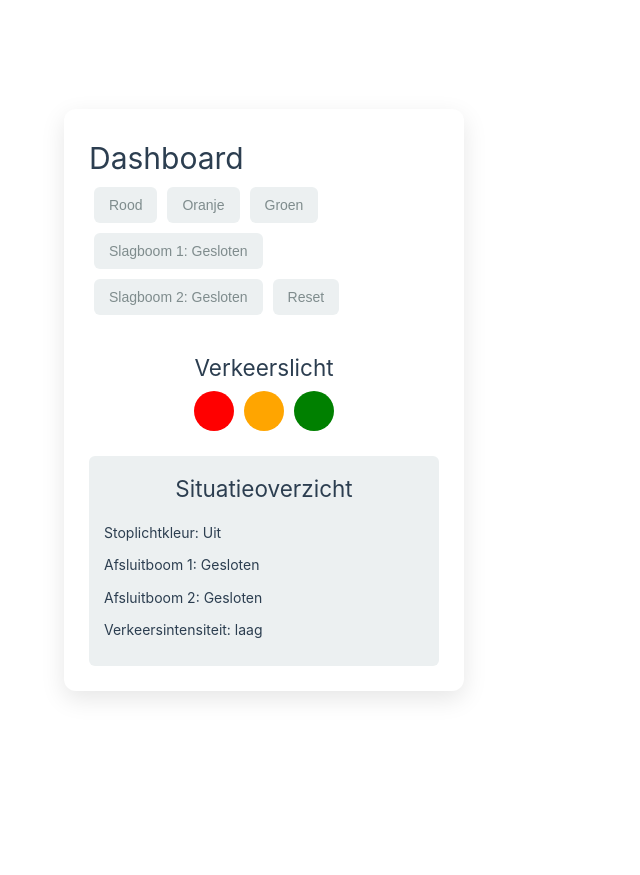
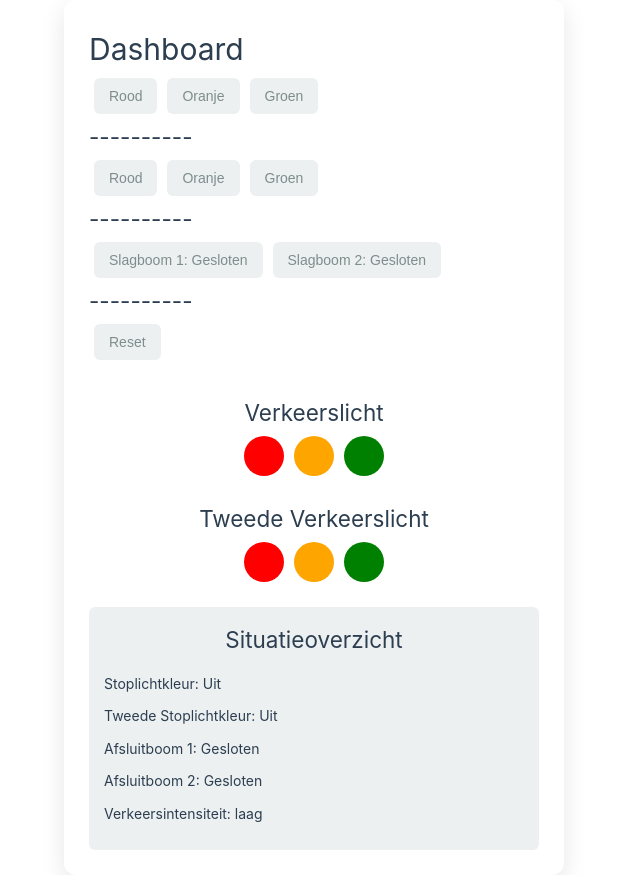
Before and after one commit to hr-repos/TINPRJ0478, a Vue app in the folder dashboard/: page / in a window 1280 px wide. Shown: the whole page, without its empty margins (0-640 px from the left). Before the commit the page ends 800 px from the top, so only its background shows below. Built offline with nearby package versions, Linux system fonts and the light colour scheme; what mqtt would draw is missing.

Commit message:
twee verkeerslicht toegevoegd

```diff
--- a/dashboard/src/components/Dashboard.vue
+++ b/dashboard/src/components/Dashboard.vue
@@ -2,13 +2,29 @@
   <div class="dashboard">
     <h1>Dashboard</h1>
     <div class="controls">
+
+      <!-- Eerste verkeerslicht controls -->
       <button @click="toggleStoplicht('rood')" :class="{ 'on red': stoplichtKleur === 'rood' }">Rood</button>
       <button @click="toggleStoplicht('oranje')" :class="{ 'on orange': stoplichtKleur === 'oranje' }">Oranje</button>
       <button @click="toggleStoplicht('groen')" :class="{ 'on green': stoplichtKleur === 'groen' }">Groen</button>
+
+      <!-- Tweede verkeerslicht controls -->
+      <h2>----------</h2>
+      <button @click="toggleStoplicht2('rood')" :class="{ 'on red': stoplichtKleur2 === 'rood' }">Rood</button>
+      <button @click="toggleStoplicht2('oranje')" :class="{ 'on orange': stoplichtKleur2 === 'oranje' }">Oranje</button>
+      <button @click="toggleStoplicht2('groen')" :class="{ 'on green': stoplichtKleur2 === 'groen' }">Groen</button>
+
+      <!-- Slagboom controls -->
+      <h2>----------</h2>
       <button @click="toggleSlagboom(1)" :class="{ 'on': slagboomStatus1 }">Slagboom 1: {{ slagboomStatus1 ? 'Open' : 'Gesloten' }}</button>
       <button @click="toggleSlagboom(2)" :class="{ 'on': slagboomStatus2 }">Slagboom 2: {{ slagboomStatus2 ? 'Open' : 'Gesloten' }}</button>
+
+      <!-- Resetknop -->
+      <h2>----------</h2>
       <button @click="resetAlles">Reset</button>
+
     </div>
+    <!-- Eerste verkeerslicht indicator -->
     <div class="stoplicht">
       <h2>Verkeerslicht</h2>
       <div class="stoplicht-container">
@@ -17,10 +33,20 @@
         <div class="stoplicht-light green" :class="{ 'on': stoplichtKleur === 'groen' }"></div>
       </div>
     </div>
+    <!-- Tweede verkeerslicht indicator -->
+    <div class="stoplicht">
+      <h2>Tweede Verkeerslicht</h2>
+      <div class="stoplicht-container">
+        <div class="stoplicht-light red" :class="{ 'on': stoplichtKleur2 === 'rood' }"></div>
+        <div class="stoplicht-light orange" :class="{ 'on': stoplichtKleur2 === 'oranje' }"></div>
+        <div class="stoplicht-light green" :class="{ 'on': stoplichtKleur2 === 'groen' }"></div>
+      </div>
+    </div>
     <div class="situatie-overzicht">
       <h2>Situatieoverzicht</h2>
       <ul>
         <li>Stoplichtkleur: {{ stoplichtKleur || 'Uit' }}</li>
+        <li>Tweede Stoplichtkleur: {{ stoplichtKleur2 || 'Uit' }}</li>
         <li>Afsluitboom 1: {{ slagboomStatus1 ? 'Open' : 'Gesloten' }}</li>
         <li>Afsluitboom 2: {{ slagboomStatus2 ? 'Open' : 'Gesloten' }}</li>
         <li>Verkeersintensiteit: {{ verkeersintensiteit }}</li>
@@ -37,6 +63,7 @@ export default {
   data() {
     return {
       stoplichtKleur: null,
+      stoplichtKleur2: null,
       slagboomStatus1: false,
       slagboomStatus2: false,
       verkeersintensiteit: 'laag',
@@ -49,6 +76,12 @@ export default {
       const message = this.stoplichtKleur ? '1' : '0';
       this.publishMessage(topic, message);
     },
+    toggleStoplicht2(kleur) {
+      this.stoplichtKleur2 = this.stoplichtKleur2 === kleur ? null : kleur;
+      const topic = `vkl2/${kleur}`;
+      const message = this.stoplichtKleur2 ? '1' : '0';
+      this.publishMessage(topic, message);
+    },
     toggleSlagboom(nummer) {
       this[`slagboomStatus${nummer}`] = !this[`slagboomStatus${nummer}`];
       const topic = `asb/${nummer}`;
@@ -57,11 +90,11 @@ export default {
     },
     resetAlles() {
       this.stoplichtKleur = null;
+      this.stoplichtKleur2 = null;
       this.slagboomStatus1 = false;
       this.slagboomStatus2 = false;
       this.verkeersintensiteit = 'laag';
-
-      const topics = ['vkl/rood', 'vkl/oranje', 'vkl/groen', 'asb/1', 'asb/2'];
+      const topics = ['vkl/rood', 'vkl/oranje', 'vkl/groen', 'vkl2/rood', 'vkl2/oranje', 'vkl2/groen', 'asb/1', 'asb/2'];
       topics.forEach(topic => this.publishMessage(topic, '0'));
     },
     publishMessage(topic, message) {
@@ -76,21 +109,20 @@ export default {
   }
 };
 </script>
+
 <style scoped>
 .dashboard {
   background-color: #fff;
   border-radius: 12px;
   box-shadow: 0px 8px 24px rgba(0, 0, 0, 0.1);
-  width: 400px;
+  width: 500px;
   padding: 25px;
   box-sizing: border-box;
   color: #2c3e50;
 }
-
 .controls {
   margin-bottom: 30px;
 }
-
 .controls button {
   background-color: #ecf0f1;
   border: none;
@@ -102,79 +134,63 @@ export default {
   color: #7f8c8d;
   font-size: 14px;
 }
-
 .controls button:hover {
   background-color: #bdc3c7;
 }
-
 .controls button.on.red {
   color: #fff;
-  background-color: #e74c3c; /* Rood */
+  background-color: #e74c3c;
 }
-
 .controls button.on.orange {
   color: #fff;
-  background-color: #f39c12; /* Oranje */
+  background-color: #f39c12;
 }
-
 .controls button.on.green {
   color: #fff;
-  background-color: #2ecc71; /* Groen */
+  background-color: #2ecc71;
 }
-
 .stoplicht {
   margin-top: 20px;
 }
-
 .stoplicht h2 {
   text-align: center;
 }
-
 .stoplicht-container {
   display: flex;
   justify-content: center;
 }
-
 .stoplicht-light {
   width: 40px;
   height: 40px;
   border-radius: 50%;
   margin: 5px;
 }
-
 .red {
   background-color: red;
 }
-
 .orange {
   background-color: orange;
 }
-
 .green {
   background-color: green;
 }
-
 .on {
   border: 2px solid #000;
 }
-
 .situatie-overzicht {
   padding: 15px;
   margin-top: 20px;
   background-color: #ecf0f1;
   border-radius: 6px;
 }
-
 .situatie-overzicht h2 {
   text-align: center;
   margin-bottom: 15px;
 }
-
 .situatie-overzicht ul {
   list-style: none;
   padding: 0;
 }
-
 .situatie-overzicht li {
   margin-bottom: 10px;
   font-size: 14px;
```
